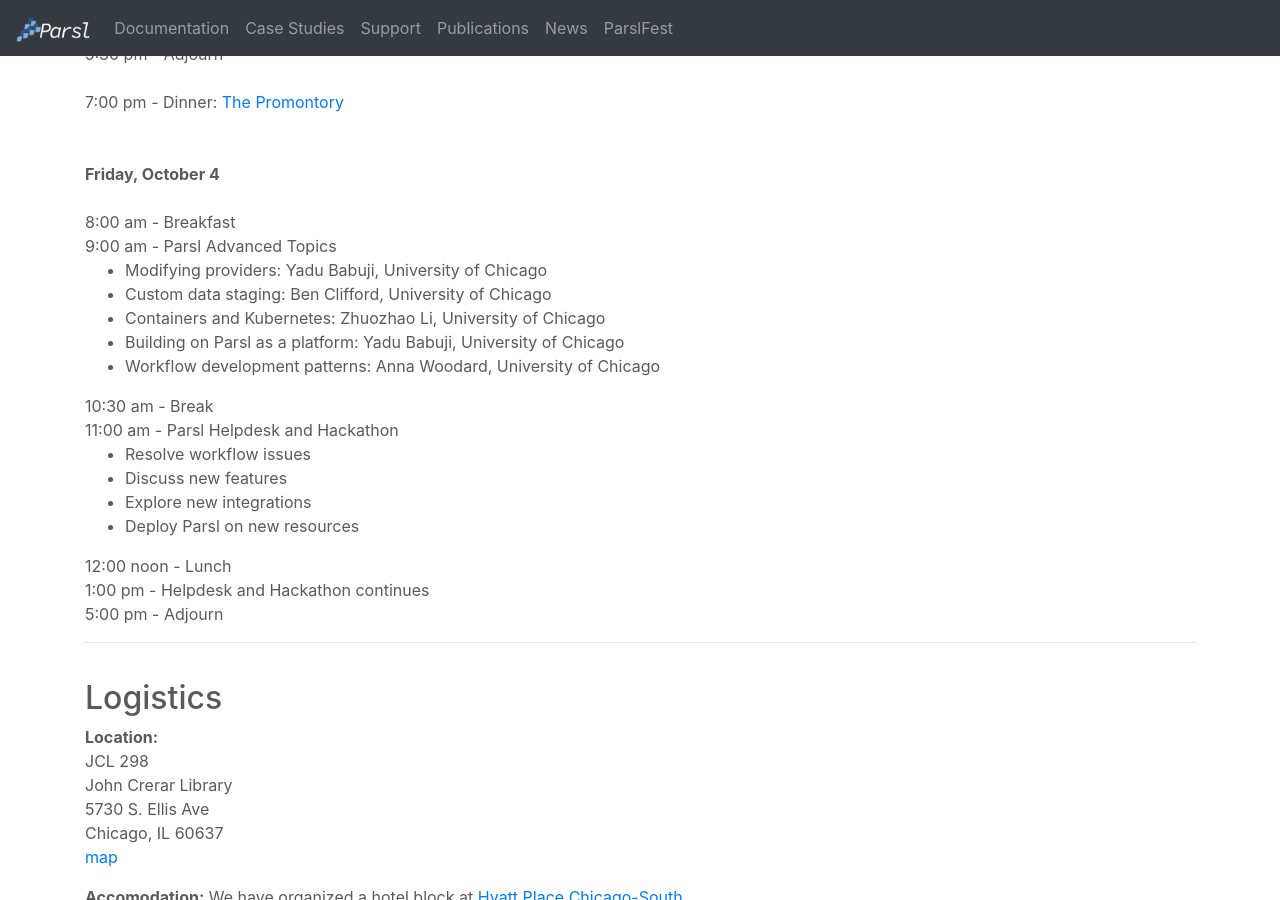
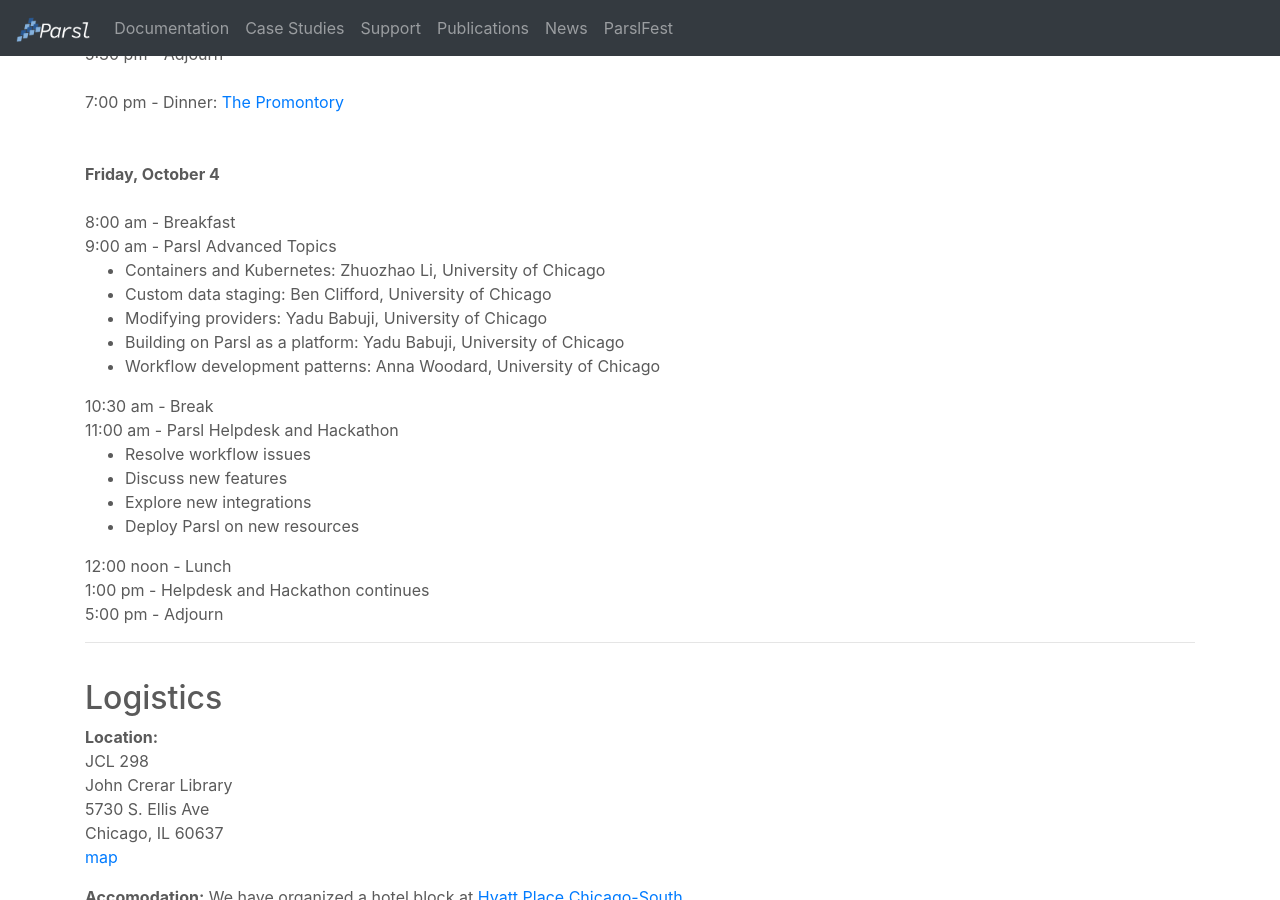
Before and after one commit to Parsl/parsl.github.io, a Jekyll site: the page built from parslfest.html, in a window 1280 px wide and 900 px high, scrolled down 2145 px. Built offline with Jekyll 4.4.1, drawn with Linux system fonts in a browser that asks for light colours.

Commit message:
reorder schedule

```diff
--- a/parslfest.html
+++ b/parslfest.html
@@ -108,9 +108,9 @@ redirect_from: "/parsl_meeting"
 
       9:00 am - Parsl Advanced Topics <br />
       <ul>
+        <li>Containers and Kubernetes: Zhuozhao Li, University of Chicago</li>
+        <li>Custom data staging: Ben Clifford, University of Chicago</li>
         <li>Modifying providers: Yadu Babuji, University of Chicago</li>
-        <li>Custom data staging: Ben Clifford, University of Chicago</li>
-        <li>Containers and Kubernetes: Zhuozhao Li, University of Chicago</li>
         <li>Building on Parsl as a platform: Yadu Babuji, University of Chicago</li>
         <li>Workflow development patterns: Anna Woodard, University of Chicago</li>
       </ul>
```
